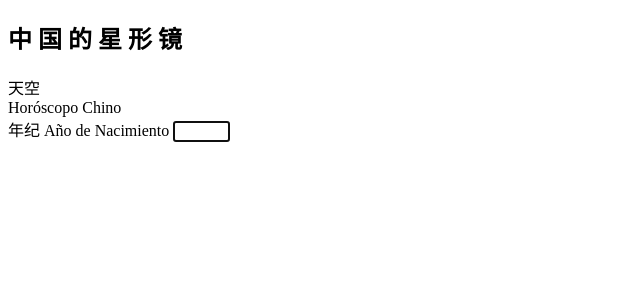
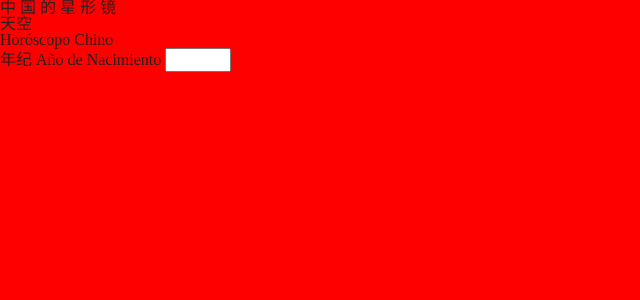
Before and after one commit to ibecon2019profetoni/horoscopoChino, a Flask app: page / in a window 1280 px wide. Shown: the top 300 px of the page, without its empty margins (0-640 px from the left). Run offline with Flask 2, Linux system fonts and the light colour scheme.

Commit message:
fase lógica funcionando

```diff
--- a/main.py
+++ b/main.py
@@ -1,5 +1,9 @@
 # iniciando librerias
-from flask import Flask, render_template
+from flask import Flask
+from flask import render_template
+from flask import request
+from flask import redirect
+from flask import url_for
 from horoscopo import HoroscopoChino
 app = Flask(__name__)
 
@@ -9,6 +13,26 @@ app = Flask(__name__)
 def index():
     return render_template('index.html')
 
-@app.route('/signo', methods=['POST'])
+
+@app.route('/', methods=['POST'])
+def logica():
+    # recuperar desde el formulario la variable anyo
+    anyo = int(request.form['anyo'])
+
+    # crear el objeto
+    persona = HoroscopoChino(anyo)
+
+    global signo_usuario
+    # llamar a nuestro método signo
+    signo_usuario = persona.signo()
+
+    return redirect(url_for('signo'))
+
+
+@app.route('/signo')
 def signo():
-    return render_template('signo.html')
+    return render_template('signo.html', signo_usuario=signo_usuario)
+
+
+if __name__ == "__main__":
+    app.run('127.0.0.1', 5000, debug=True)
--- a/static/css/main.css
+++ b/static/css/main.css
@@ -0,0 +1,3 @@
+body{
+    background-color: red;
+}
--- a/static/css/reset.css
+++ b/static/css/reset.css
@@ -0,0 +1,366 @@
+/* http://meyerweb.com/eric/tools/css/reset/
+   v2.0-modified | 20110126
+   License: none (public domain)
+*/
+
+html, body, div, span, applet, object, iframe,
+h1, h2, h3, h4, h5, h6, p, blockquote, pre,
+a, abbr, acronym, address, big, cite, code,
+del, dfn, em, img, ins, kbd, q, s, samp,
+small, strike, strong, sub, sup, tt, var,
+b, u, i, center,
+dl, dt, dd, ol, ul, li,
+fieldset, form, label, legend,
+table, caption, tbody, tfoot, thead, tr, th, td,
+article, aside, canvas, details, embed,
+figure, figcaption, footer, header, hgroup,
+menu, nav, output, ruby, section, summary,
+time, mark, audio, video {
+  margin: 0;
+	padding: 0;
+	border: 0;
+	font-size: 100%;
+	font: inherit;
+	vertical-align: baseline;
+}
+
+/* make sure to set some focus styles for accessibility */
+:focus {
+    outline: 0;
+}
+
+/* HTML5 display-role reset for older browsers */
+article, aside, details, figcaption, figure,
+footer, header, hgroup, menu, nav, section {
+	display: block;
+}
+
+body {
+	line-height: 1;
+}
+
+ol, ul {
+	list-style: none;
+}
+
+blockquote, q {
+	quotes: none;
+}
+
+blockquote:before, blockquote:after,
+q:before, q:after {
+	content: '';
+	content: none;
+}
+
+table {
+	border-collapse: collapse;
+	border-spacing: 0;
+}
+
+input[type=search]::-webkit-search-cancel-button,
+input[type=search]::-webkit-search-decoration,
+input[type=search]::-webkit-search-results-button,
+input[type=search]::-webkit-search-results-decoration {
+    -webkit-appearance: none;
+    -moz-appearance: none;
+}
+
+input[type=search] {
+    -webkit-appearance: none;
+    -moz-appearance: none;
+    -webkit-box-sizing: content-box;
+    -moz-box-sizing: content-box;
+    box-sizing: content-box;
+}
+
+textarea {
+    overflow: auto;
+    vertical-align: top;
+    resize: vertical;
+}
+
+/**
+ * Correct `inline-block` display not defined in IE 6/7/8/9 and Firefox 3.
+ */
+
+audio,
+canvas,
+video {
+    display: inline-block;
+    *display: inline;
+    *zoom: 1;
+    max-width: 100%;
+}
+
+/**
+ * Prevent modern browsers from displaying `audio` without controls.
+ * Remove excess height in iOS 5 devices.
+ */
+
+audio:not([controls]) {
+    display: none;
+    height: 0;
+}
+
+/**
+ * Address styling not present in IE 7/8/9, Firefox 3, and Safari 4.
+ * Known issue: no IE 6 support.
+ */
+
+[hidden] {
+    display: none;
+}
+
+/**
+ * 1. Correct text resizing oddly in IE 6/7 when body `font-size` is set using
+ *    `em` units.
+ * 2. Prevent iOS text size adjust after orientation change, without disabling
+ *    user zoom.
+ */
+
+html {
+    font-size: 100%; /* 1 */
+    -webkit-text-size-adjust: 100%; /* 2 */
+    -ms-text-size-adjust: 100%; /* 2 */
+}
+
+/**
+ * Address `outline` inconsistency between Chrome and other browsers.
+ */
+
+a:focus {
+    outline: thin dotted;
+}
+
+/**
+ * Improve readability when focused and also mouse hovered in all browsers.
+ */
+
+a:active,
+a:hover {
+    outline: 0;
+}
+
+/**
+ * 1. Remove border when inside `a` element in IE 6/7/8/9 and Firefox 3.
+ * 2. Improve image quality when scaled in IE 7.
+ */
+
+img {
+    border: 0; /* 1 */
+    -ms-interpolation-mode: bicubic; /* 2 */
+}
+
+/**
+ * Address margin not present in IE 6/7/8/9, Safari 5, and Opera 11.
+ */
+
+figure {
+    margin: 0;
+}
+
+/**
+ * Correct margin displayed oddly in IE 6/7.
+ */
+
+form {
+    margin: 0;
+}
+
+/**
+ * Define consistent border, margin, and padding.
+ */
+
+fieldset {
+    border: 1px solid #c0c0c0;
+    margin: 0 2px;
+    padding: 0.35em 0.625em 0.75em;
+}
+
+/**
+ * 1. Correct color not being inherited in IE 6/7/8/9.
+ * 2. Correct text not wrapping in Firefox 3.
+ * 3. Correct alignment displayed oddly in IE 6/7.
+ */
+
+legend {
+    border: 0; /* 1 */
+    padding: 0;
+    white-space: normal; /* 2 */
+    *margin-left: -7px; /* 3 */
+}
+
+/**
+ * 1. Correct font size not being inherited in all browsers.
+ * 2. Address margins set differently in IE 6/7, Firefox 3+, Safari 5,
+ *    and Chrome.
+ * 3. Improve appearance and consistency in all browsers.
+ */
+
+button,
+input,
+select,
+textarea {
+    font-size: 100%; /* 1 */
+    margin: 0; /* 2 */
+    vertical-align: baseline; /* 3 */
+    *vertical-align: middle; /* 3 */
+}
+
+/**
+ * Address Firefox 3+ setting `line-height` on `input` using `!important` in
+ * the UA stylesheet.
+ */
+
+button,
+input {
+    line-height: normal;
+}
+
+/**
+ * Address inconsistent `text-transform` inheritance for `button` and `select`.
+ * All other form control elements do not inherit `text-transform` values.
+ * Correct `button` style inheritance in Chrome, Safari 5+, and IE 6+.
+ * Correct `select` style inheritance in Firefox 4+ and Opera.
+ */
+
+button,
+select {
+    text-transform: none;
+}
+
+/**
+ * 1. Avoid the WebKit bug in Android 4.0.* where (2) destroys native `audio`
+ *    and `video` controls.
+ * 2. Correct inability to style clickable `input` types in iOS.
+ * 3. Improve usability and consistency of cursor style between image-type
+ *    `input` and others.
+ * 4. Remove inner spacing in IE 7 without affecting normal text inputs.
+ *    Known issue: inner spacing remains in IE 6.
+ */
+
+button,
+html input[type="button"], /* 1 */
+input[type="reset"],
+input[type="submit"] {
+    -webkit-appearance: button; /* 2 */
+    cursor: pointer; /* 3 */
+    *overflow: visible;  /* 4 */
+}
+
+/**
+ * Re-set default cursor for disabled elements.
+ */
+
+button[disabled],
+html input[disabled] {
+    cursor: default;
+}
+
+/**
+ * 1. Address box sizing set to content-box in IE 8/9.
+ * 2. Remove excess padding in IE 8/9.
+ * 3. Remove excess padding in IE 7.
+ *    Known issue: excess padding remains in IE 6.
+ */
+
+input[type="checkbox"],
+input[type="radio"] {
+    box-sizing: border-box; /* 1 */
+    padding: 0; /* 2 */
+    *height: 13px; /* 3 */
+    *width: 13px; /* 3 */
+}
+
+/**
+ * 1. Address `appearance` set to `searchfield` in Safari 5 and Chrome.
+ * 2. Address `box-sizing` set to `border-box` in Safari 5 and Chrome
+ *    (include `-moz` to future-proof).
+ */
+
+input[type="search"] {
+    -webkit-appearance: textfield; /* 1 */
+    -moz-box-sizing: content-box;
+    -webkit-box-sizing: content-box; /* 2 */
+    box-sizing: content-box;
+}
+
+/**
+ * Remove inner padding and search cancel button in Safari 5 and Chrome
+ * on OS X.
+ */
+
+input[type="search"]::-webkit-search-cancel-button,
+input[type="search"]::-webkit-search-decoration {
+    -webkit-appearance: none;
+}
+
+/**
+ * Remove inner padding and border in Firefox 3+.
+ */
+
+button::-moz-focus-inner,
+input::-moz-focus-inner {
+    border: 0;
+    padding: 0;
+}
+
+/**
+ * 1. Remove default vertical scrollbar in IE 6/7/8/9.
+ * 2. Improve readability and alignment in all browsers.
+ */
+
+textarea {
+    overflow: auto; /* 1 */
+    vertical-align: top; /* 2 */
+}
+
+/**
+ * Remove most spacing between table cells.
+ */
+
+table {
+    border-collapse: collapse;
+    border-spacing: 0;
+}
+
+html,
+button,
+input,
+select,
+textarea {
+    color: #222;
+}
+
+
+::-moz-selection {
+    background: #b3d4fc;
+    text-shadow: none;
+}
+
+::selection {
+    background: #b3d4fc;
+    text-shadow: none;
+}
+
+img {
+    vertical-align: middle;
+}
+
+fieldset {
+    border: 0;
+    margin: 0;
+    padding: 0;
+}
+
+textarea {
+    resize: vertical;
+}
+
+.chromeframe {
+    margin: 0.2em 0;
+    background: #ccc;
+    color: #000;
+    padding: 0.2em 0;
+}
--- a/templates/index.html
+++ b/templates/index.html
@@ -4,6 +4,6 @@
   {% block footer %}
   <form action="/" method="POST">
     <label for="anyo">年纪 Año de Nacimiento</label>
-    <input type="text" name="anyo" size="4" required maxlength="4" autofocus>
+    <input type="text" id="anyo" name="anyo" size="4" required maxlength="4" autofocus>
   </form>
   {% endblock %}
--- a/templates/signo.html
+++ b/templates/signo.html
@@ -2,5 +2,9 @@
 
 <!-- MAIN -->
 {% block main %}
-
+    <figure>
+        {% set bicho_ruta = 'img/' + signo_usuario + '.svg' %}
+        <img src="{{ url_for('static', filename=bicho_ruta) }}" alt="">
+        <figcaption>{{ signo_usuario }}</figcaption>
+    </figure>
 {% endblock %}
```
Also changed, not shown: 1 other file.
